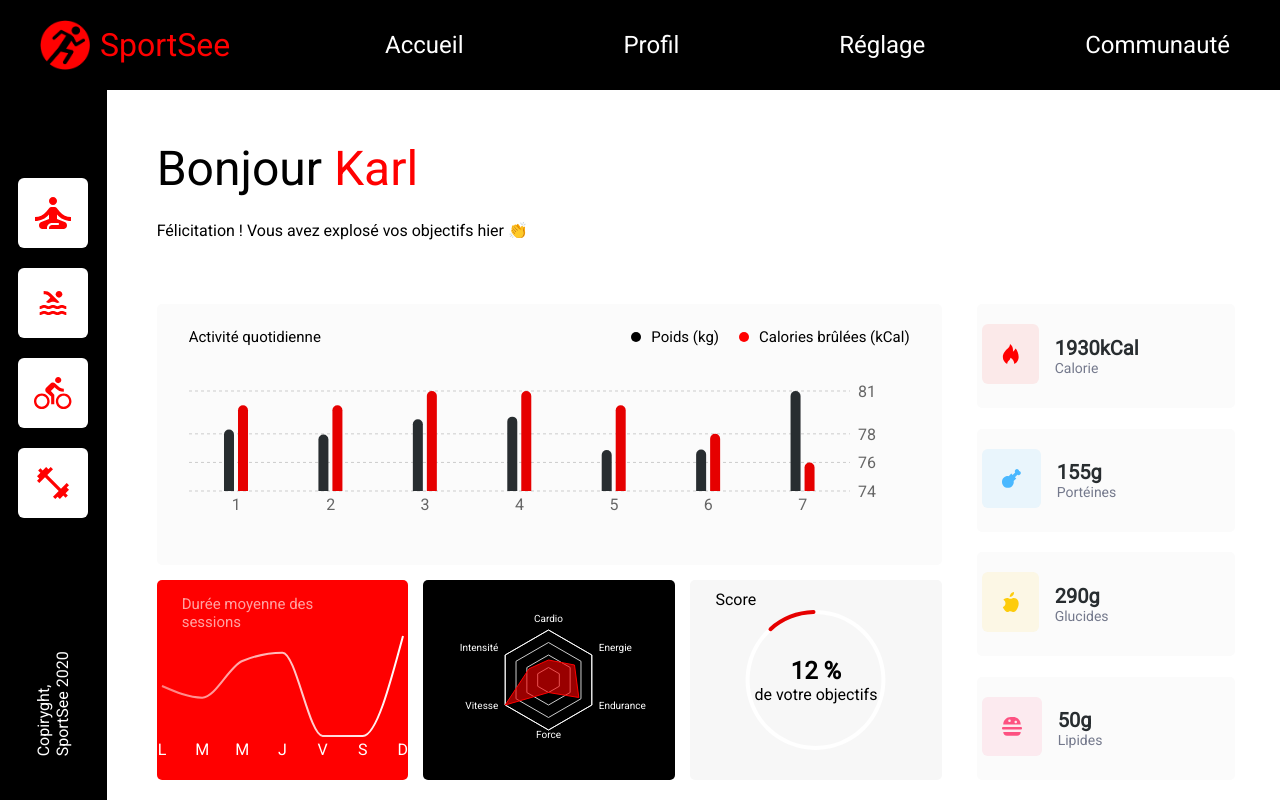
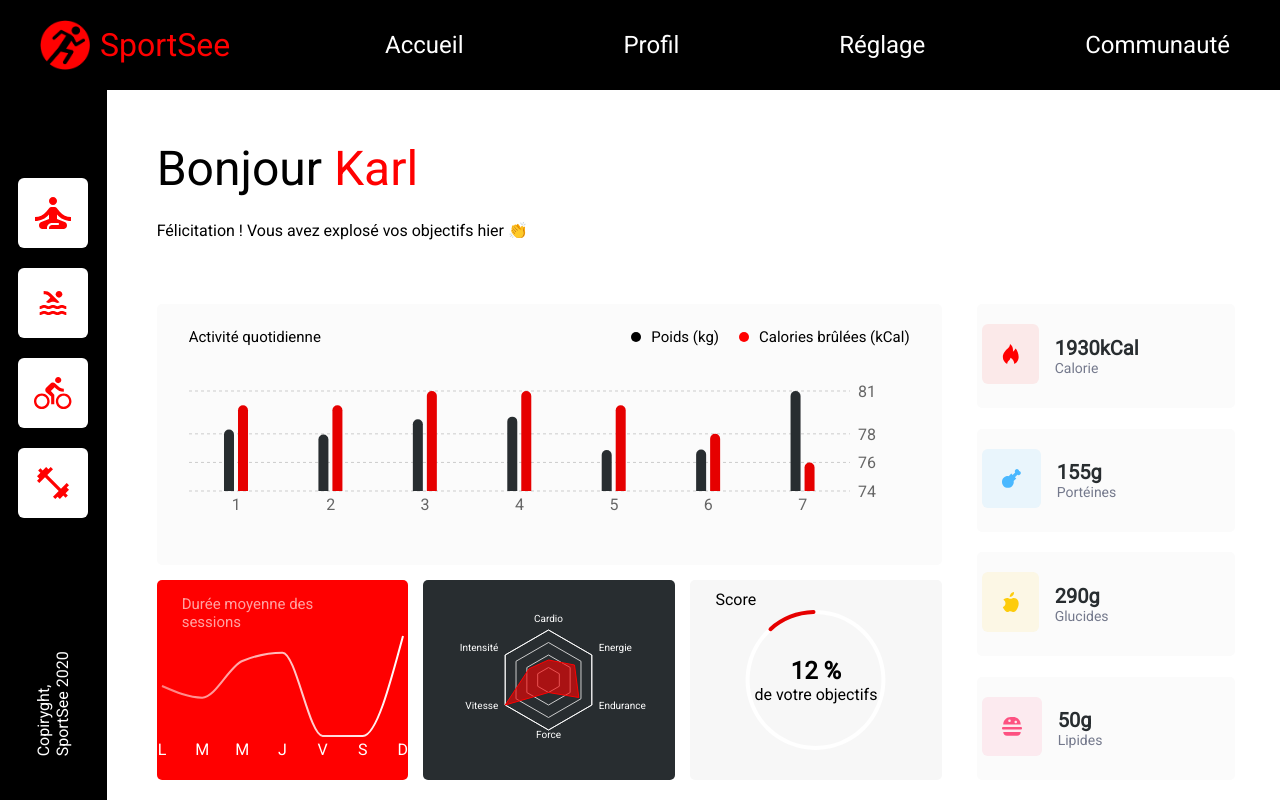
Before and after one commit to quentinM22/Formation_Oc-Projet12-SportSee-Frontend, a React (Create React App) app: page /user/12 in a window 1280 px wide. Built offline with nearby package versions, Linux system fonts and the light colour scheme.

Commit message:
Soutenance: radarchart

```diff
--- a/src/Components/Chart/RadarChart/Radarchart.css
+++ b/src/Components/Chart/RadarChart/Radarchart.css
@@ -1,5 +1,6 @@
 .cmp-radarchart-container {
-	background-color: black;
+	background-color:  #282D30;
+	;
 	display: flex;
 	align-items: center;
 	justify-content: center;
```
